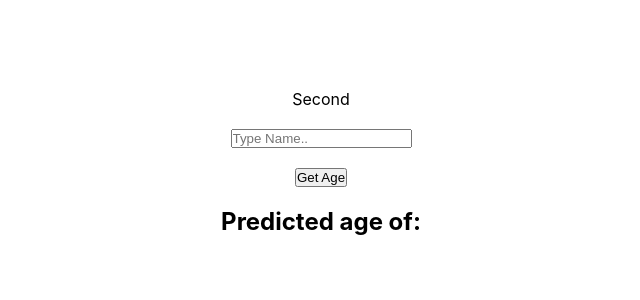
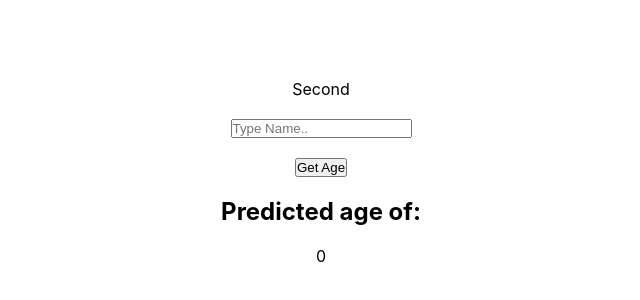
Before and after one commit to kasparlaurenz/pedrotech-course, a React (Create React App) app: page / in a window 1280 px wide. Shown: the part 228-528 px from the top of the page, without its empty margins (319-959 px from the left). Built offline with nearby package versions, Linux system fonts and the light colour scheme; the HTML template or start-up script is replaced by a standard one.

Commit message:
fix code issue

```diff
--- a/src/Second.tsx
+++ b/src/Second.tsx
@@ -2,14 +2,16 @@ import React, { useState } from 'react';
 import axios from 'axios';
 
 const Second = () => {
-  const [name, setName] = useState<{ name: string; age?: number }>({
+  const [person, setPerson] = useState<{ name: string; age: number }>({
     name: '',
+    age: 0,
   });
 
   const getAge = () => {
-    axios
-      .get(`https://api.agify.io?name=${name}`)
-      .then(response => setName({ ...name, age: response.data.age }));
+    axios.get(`https://api.agify.io?name=${person.name}`).then(response => {
+      setPerson({ name: response.data.name, age: response.data.age });
+      console.log(response);
+    });
   };
   return (
     <>
@@ -17,12 +19,12 @@ const Second = () => {
       <input
         type="text"
         placeholder="Type Name.."
-        onChange={e => setName({ ...name, name: e.target.value })}
-        value={name.name}
+        onChange={e => setPerson({ ...person, name: e.target.value })}
+        value={person.name}
       />
       <button onClick={getAge}>Get Age</button>
-      <h2>Predicted age of: {name.name}</h2>
-      <p>{name.age}</p>
+      <h2>Predicted age of: {person.name}</h2>
+      <p>{person.age}</p>
     </>
   );
 };
```
